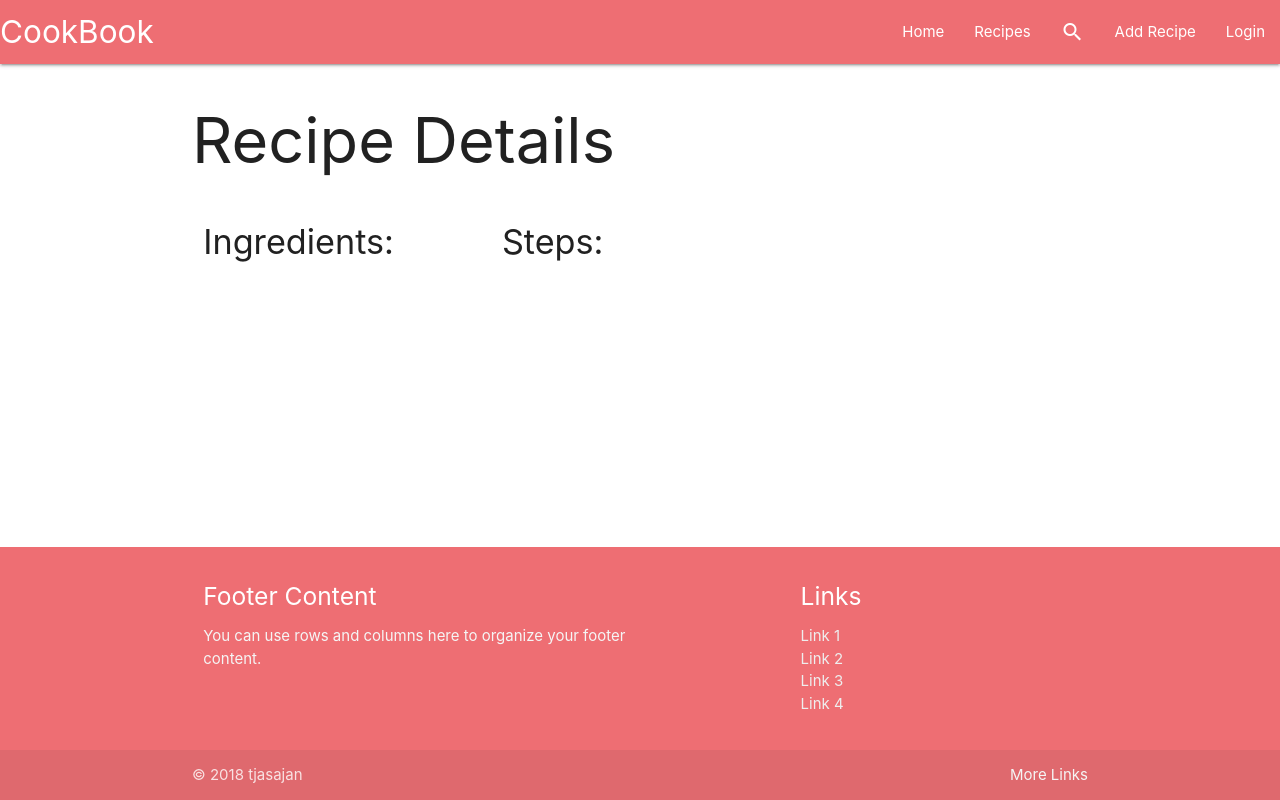
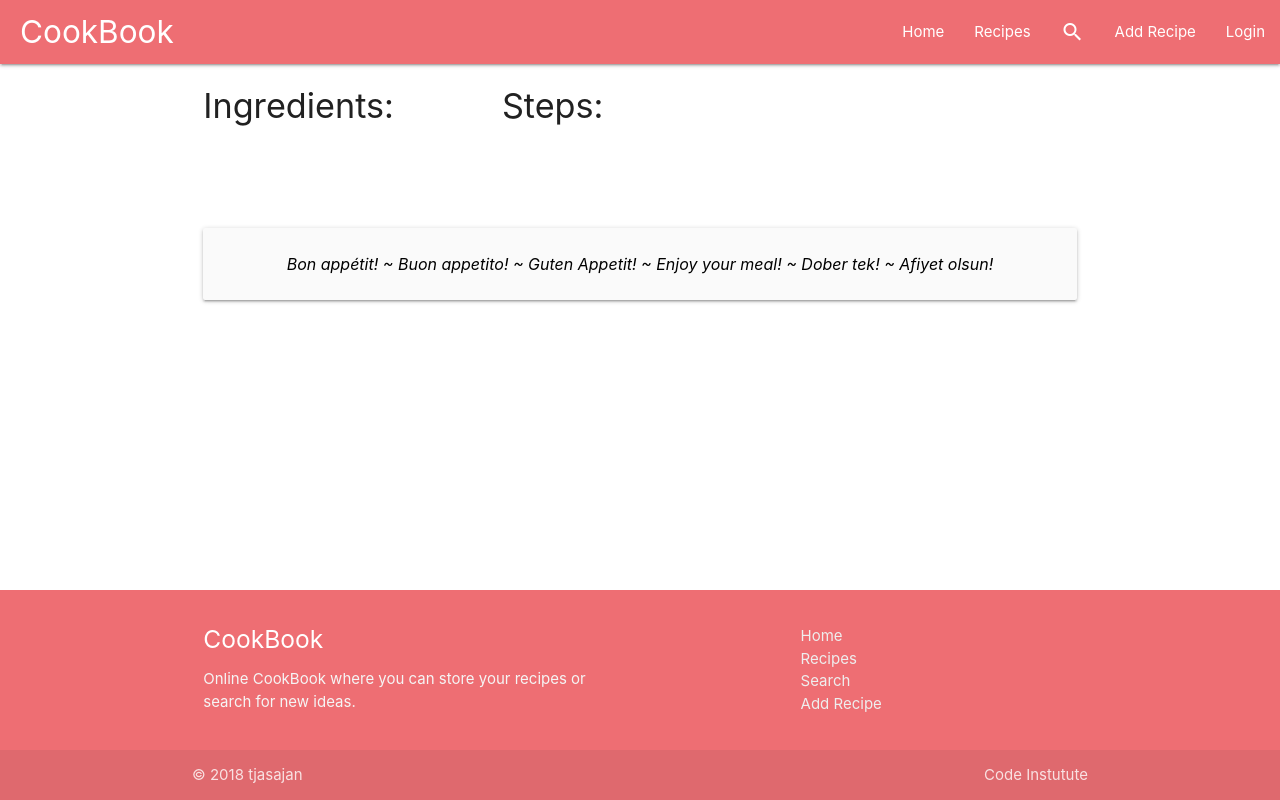
Before and after one commit to Code-Institute-Submissions/CookBookApp, a Flask app: page /recipes/details/1 in a window 1280 px wide. Run offline with Flask 2, Linux system fonts and the light colour scheme; data that the repository does not hold is empty.

Commit message:
style pages

```diff
--- a/static/css/style.css
+++ b/static/css/style.css
@@ -8,12 +8,23 @@ main {
     flex: 1 0 auto;
 }
 
+nav .brand-logo {
+    padding: 0 0 0 20px;
+}
+
+/* Crop images in cards */
 .crop {
     width: auto;
     height: 150px;
     overflow: hidden;
 }
 
+/* Home page */
+.card-panel {
+    text-align: center;
+    margin-top: 50px;
+    font-size: 16px;
+}
 .home-page-recipe-title a {
     display: block;
     white-space: nowrap;
@@ -22,25 +33,40 @@ main {
     max-width: 250px;
 }
 
+/* Cards style - recipes and search pages*/
 .recipes-page-recipe-title {
     min-height: 65px;
 }
-
 .recipes-page-recipe-title.card-title {
     font-size: 20px;
     line-height: 28px;
     font-weight: 400;
 }
-
 .card-action.card-category-style {
     padding-left: 0px;
     color: #ffab40;
     font-size: 16px;
 }
-
 .recipes-page-description {
     overflow: hidden;
-  display: -webkit-box;
-  -webkit-line-clamp: 2;
-  -webkit-box-orient: vertical;
+    display: -webkit-box;
+    -webkit-line-clamp: 2;
+    -webkit-box-orient: vertical;
 }
+
+/* Recipe details */
+.title-recipe-details {
+    color: #039be5;
+    margin-top: 50px;
+}
+.category-recipe-details {
+    color: #ffab40;
+}
+.card-panel.card-panel-details {
+    font-style: italic;
+}
+
+/* Footer */
+.grey-text.text-lighten-4.footer-bottom-link {
+    color: rgba(255,255,255,0.8) !important;
+}
--- a/templates/account.html
+++ b/templates/account.html
@@ -1,7 +1,7 @@
 {% extends 'base.html' %} {% block content %}
 
 
-<h1>Account Page</h1>
+<h3>My Account</h3>
 
 <p class="flow-text">Hey {{ username.title() }}!</p>
 
@@ -30,12 +30,12 @@
         <div class=" col s12 m6">
             <div class="card">
                 <div class="card-content">
-                    <span class="card-title">
+                    <span class="card-title recipes-page-recipe-title">
                         <a href="{{url_for('recipe_details', recipe_id=recipe.recipe_id)}}">{{ recipe.title }}</a>
                     </span>
                     <div class="row">
                         <div class="col s9">
-                            <p>{{ recipe.type_of_food }}</p>
+                            <p class="card-action card-category-style">{{ recipe.type_of_food }}</p>
                             <p>Created: {{ recipe.creation_date.strftime('%d.%m.%Y') }}</p>
                         </div>
                         <div class="col s3">
--- a/templates/base.html
+++ b/templates/base.html
@@ -7,7 +7,7 @@
         <meta http-equiv="X-UA-Compatible" content="ie=edge">
         <link href="https://fonts.googleapis.com/icon?family=Material+Icons" rel="stylesheet">
         <link rel="stylesheet" href="https://cdnjs.cloudflare.com/ajax/libs/materialize/1.0.0-beta/css/materialize.min.css">
-        <link rel="stylesheet" type="text/css" href="/static/css/style.css?q=13315730" >
+        <link rel="stylesheet" type="text/css" href="/static/css/style.css?q=1537015730" >
 
         <title>CookBook</title>
     </head>
@@ -59,16 +59,15 @@
             <div class="container">
                 <div class="row">
                     <div class="col l6 s12">
-                        <h5 class="white-text">Footer Content</h5>
-                        <p class="grey-text text-lighten-4">You can use rows and columns here to organize your footer content.</p>
+                        <h5 class="white-text">CookBook</h5>
+                        <p class="grey-text text-lighten-4">Online CookBook where you can store your recipes or search for new ideas.</p>
                     </div>
                     <div class="col l4 offset-l2 s12">
-                        <h5 class="white-text">Links</h5>
                         <ul>
-                            <li><a class="grey-text text-lighten-3" href="#!">Link 1</a></li>
-                            <li><a class="grey-text text-lighten-3" href="#!">Link 2</a></li>
-                            <li><a class="grey-text text-lighten-3" href="#!">Link 3</a></li>
-                            <li><a class="grey-text text-lighten-3" href="#!">Link 4</a></li>
+                            <li><a class="grey-text text-lighten-3" href="/">Home</a></li>
+                            <li><a class="grey-text text-lighten-3" href="{{ url_for('recipes') }}">Recipes</a></li>
+                            <li><a class="grey-text text-lighten-3" href="{{ url_for('search_recipes') }}">Search</a></li>
+                            <li><a class="grey-text text-lighten-3" href="{{ url_for('add_recipe') }}">Add Recipe</a></li>
                         </ul>
                     </div>
                 </div>
@@ -76,7 +75,7 @@
             <div class="footer-copyright">
               <div class="container">
                 © 2018 tjasajan
-              <a class="grey-text text-lighten-4 right" href="#!">More Links</a>
+              <a class="grey-text text-lighten-4 right footer-bottom-link" href="https://www.codeinstitute.net/" target="_blank" >Code Instutute</a>
               </div>
             </div>
         </footer>
--- a/templates/login.html
+++ b/templates/login.html
@@ -1,7 +1,7 @@
 {% extends 'base.html' %} {% block content %}
 
 
-<h1>Login Page</h1>
+<h3>Login to your account</h3>
 
 <div class="row">
 
--- a/templates/recipe_add.html
+++ b/templates/recipe_add.html
@@ -1,7 +1,7 @@
 {% extends 'base.html' %} {% block content %}
 
 
-<h1>Add Recipe</h1>
+<h3>Add Recipe</h3>
 
 <div class="row">
 
--- a/templates/recipe_details.html
+++ b/templates/recipe_details.html
@@ -1,7 +1,5 @@
 {% extends 'base.html' %} {% block content %}
 
-
-<h1>Recipe Details</h1>
 
 
 <div class="row">
@@ -11,16 +9,16 @@
 
         <div class="row">
             <div class="col s12">
-                <h3>{{ entry.title }}</h3>
-                <p class="flow-text"><i>{{ entry.type_of_food }}</i></p>
+                <h3 class="title-recipe-details">{{ entry.title }}</h3>
+                <p class="flow-text category-recipe-details"><i>{{ entry.type_of_food }}</i></p>
             </div>
         </div>
 
         <div class="row">
         <!-- Data -->
             <div class="col s12 m6">
-                <p>Prepare time: {{ entry.minutes }} minutes</p>
-                <p>Servings: {{ entry.servings }}</p>
+                <p>Prepare time: <strong>{{ entry.minutes }} minutes</strong></p>
+                <p>Servings: <strong>{{ entry.servings }}</strong></p>
                 <p>Author: {{ entry.username.title() }}</p>
                 <p>Created: {{ entry.creation_date.strftime('%d.%m.%Y') }}</p>
 
@@ -80,6 +78,18 @@
     </div>
 </div>
 
+<div class="row">
+    <div class="col s12">
+        <div class="card-panel card-panel-details grey lighten-5 z-depth-1">
+
+              <span class="black-text">
+                Bon appétit! ~ Buon appetito! ~ Guten Appetit! ~ Enjoy your meal! ~ Dober tek! ~ Afiyet olsun!
+              </span>
+
+        </div>
+    </div>
+</div>
+
 
 {% endblock %}
 
--- a/templates/recipe_edit.html
+++ b/templates/recipe_edit.html
@@ -6,7 +6,7 @@
     }
 </style>
 
-<h1>Edit Recipe</h1>
+<h3>Edit Recipe</h3>
 
 <div class="row">
 
--- a/templates/recipe_search.html
+++ b/templates/recipe_search.html
@@ -1,7 +1,7 @@
 {% extends 'base.html' %} {% block content %}
 
 
-<h1>Search Recipes</h1>
+<h3>Search Recipes</h3>
 
 <!-- Search recipes -->
 <div class="row">
--- a/templates/recipes.html
+++ b/templates/recipes.html
@@ -1,7 +1,7 @@
 {% extends 'base.html' %} {% block content %}
 
 
-<h1>Recipes Page</h1>
+<h3>All recipes</h2>
 
 
 <div class="row">
--- a/templates/register.html
+++ b/templates/register.html
@@ -1,7 +1,7 @@
 {% extends 'base.html' %} {% block content %}
 
 
-<h1>Register Page</h1>
+<h3>Register</h3>
 
 <div class="row">
 
```
Also changed, not shown: templates/index.html (+11 -1 lines).
